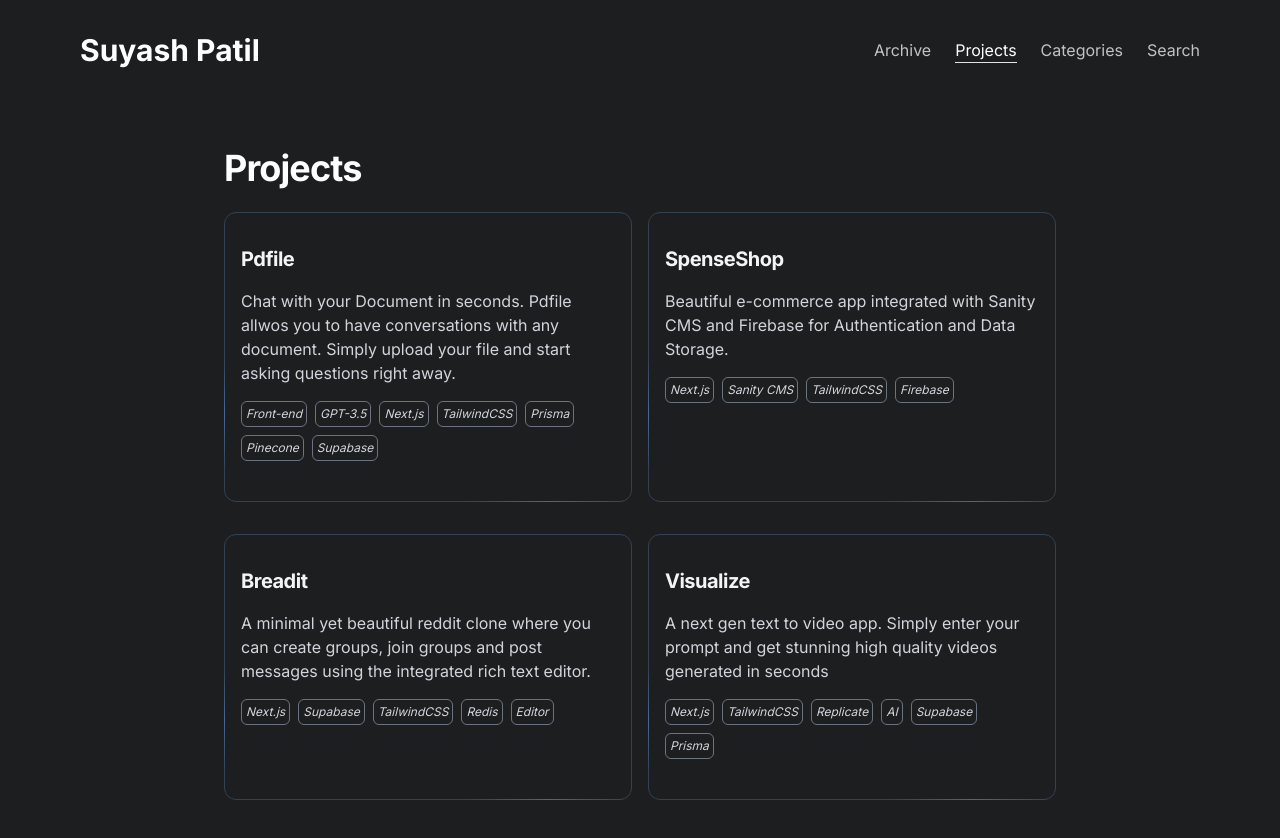
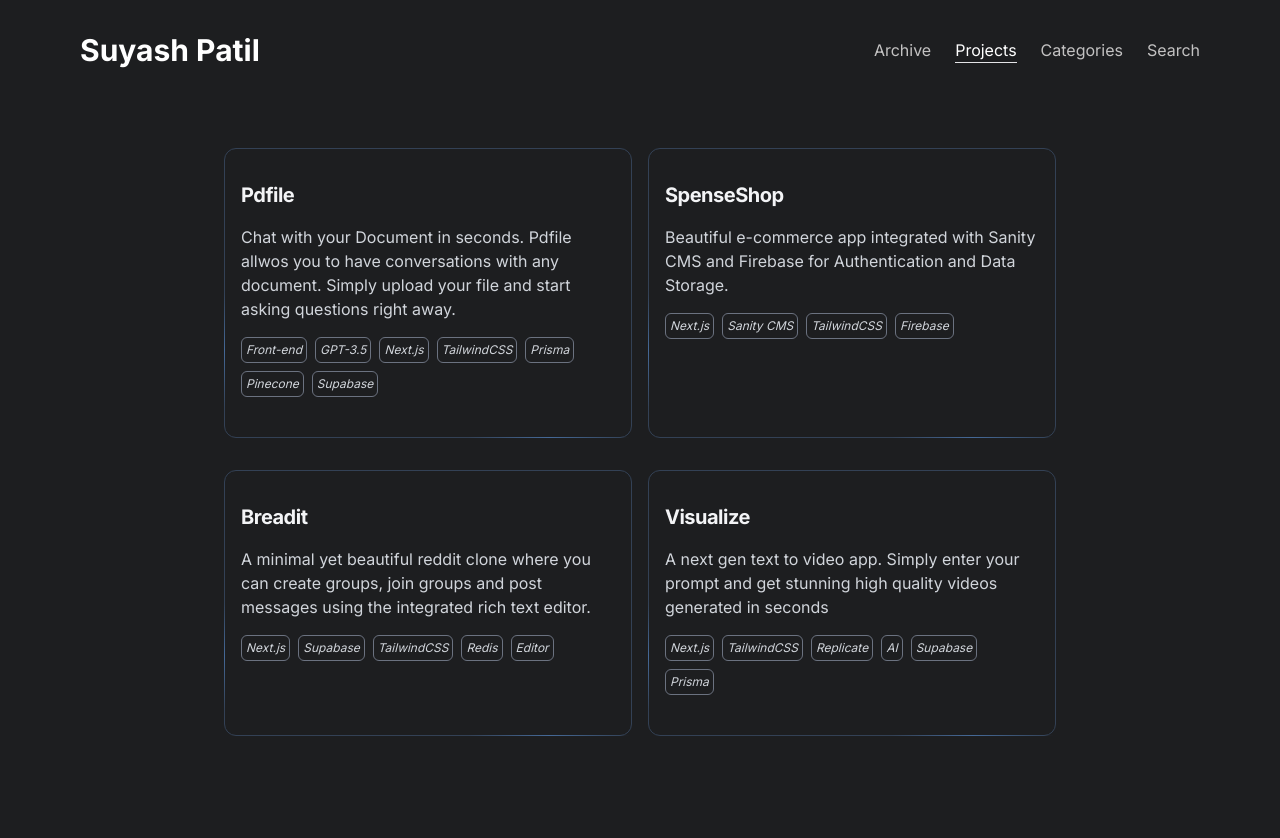
Before and after one commit to SuyashPatil-29/suyash-dev, a Next.js app: page /projects in a window 1280 px wide. Shown: the top 838 px of the page. After the commit the page ends 800 px from the top, so only its background shows below. Built offline with nearby package versions, Linux system fonts and the light colour scheme.

Commit message:
Added some styles

```diff
--- a/src/app/projects/page.tsx
+++ b/src/app/projects/page.tsx
@@ -53,9 +53,9 @@ const page = () => {
 
   return (
     <>
-      <h3 className="font-bold text-xl md:text-4xl tracking-tight mb-6 text-white">
+      {/* <h3 className="font-bold text-xl md:text-4xl tracking-tight mb-6 text-white">
         Projects
-      </h3>
+      </h3> */}
 
       <div className="grid h-full w-full place-items-center mb-10">
         <div className="grid grid-cols-1 md:grid-cols-2 gap-4">
```
